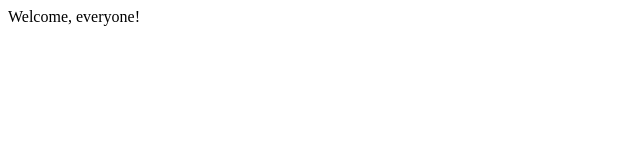
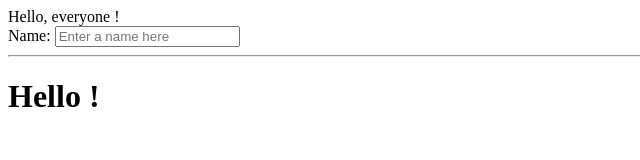
Before and after one commit to tawfiqa-ahmad/voila, a plain HTML site: page index.html in a window 1280 px wide. Shown: the whole page, without its empty margins (0-640 px from the left). Drawn offline with nearby package versions, Linux system fonts and the light colour scheme.

Commit message:
Update index.html

```diff
--- a/index.html
+++ b/index.html
@@ -1,12 +1,19 @@
 <!DOCTYPE html>
-<html>
+<html ng-app>
   <head>
     <meta charset="UTF-8">
     <title>My first App</title>
+    <script src="https://ajax.googleapis.com/ajax/libs/angularjs/1.3.14/angular.min.js"></script>
   </head>
   <body>
     <div>
-      Welcome, everyone!
+      Hello, everyone !
+      <div>
+      <label>Name:</label>
+      <input type="text" ng-model="yourName" placeholder="Enter a name here">
+      <hr>
+      <h1>Hello {{yourName}}!</h1>
+    </div>
     </div>
   </body>
 </html>
```
